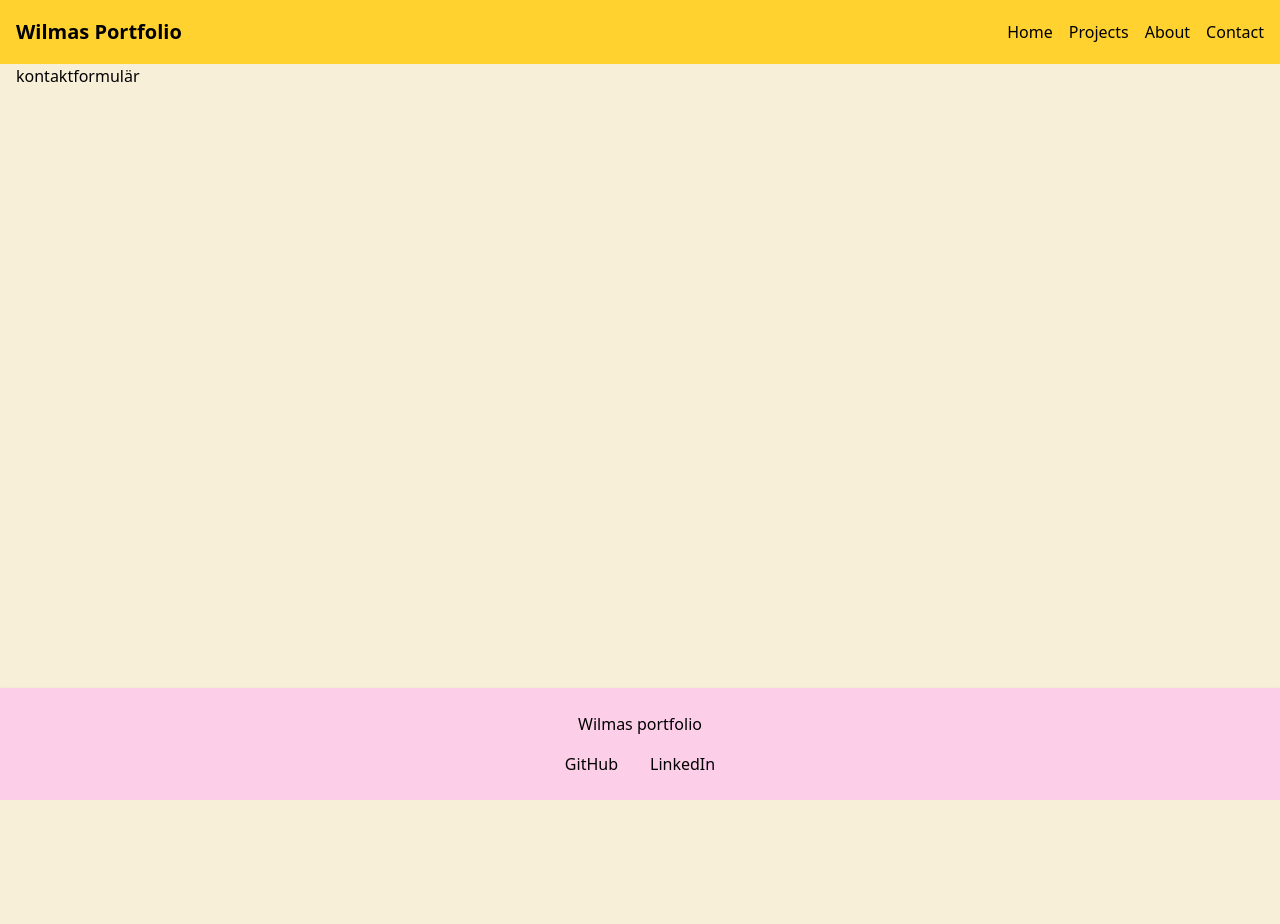
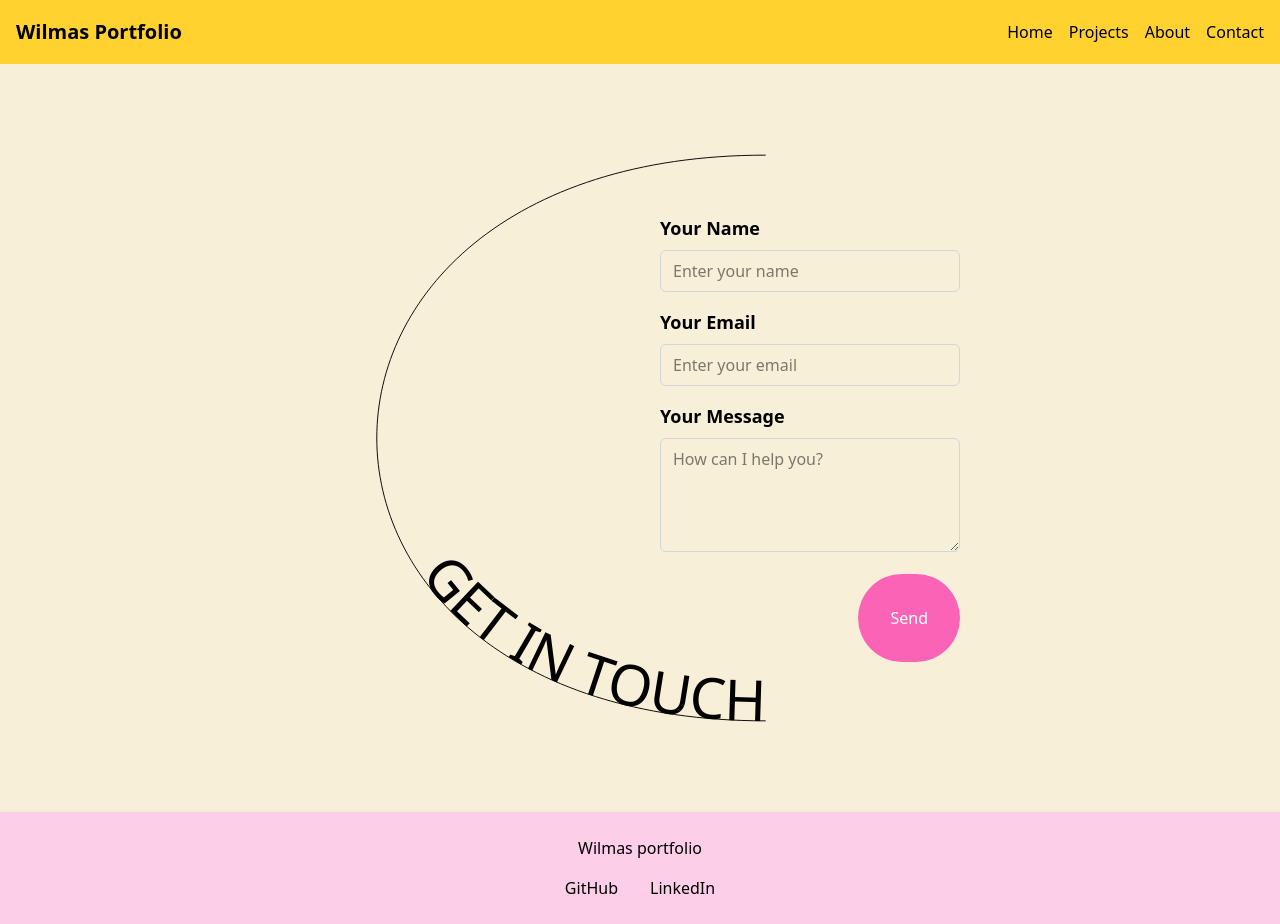
Before and after one commit to gitwilma/portfolio-project, a React (Vite) app: page /contact in a window 1280 px wide. Before the commit the page ends 800 px from the top, so only its background shows below. Built offline with nearby package versions, Linux system fonts and the light colour scheme.

Commit message:
added form and styling

```diff
--- a/src/pages/Contact.tsx
+++ b/src/pages/Contact.tsx
@@ -1,7 +1,108 @@
+import { useState } from "react";
+
 export default function Contact() {
+  const [name, setName] = useState("");
+  const [email, setEmail] = useState("");
+  const [message, setMessage] = useState("");
+  const [formStatus, setFormStatus] = useState("");
+
+  // Hantera form submission
+  const handleSubmit = (e: React.FormEvent) => {
+    e.preventDefault();
+
+    if (!name || !email || !message) {
+      setFormStatus("Please fill in all fields.");
+      return;
+    }
+
+    setFormStatus("Form submitted successfully!");
+  };
+
   return (
-    <div>
-      <h2>kontaktformulär</h2>
+    <div className="flex items-center justify-center max-w-7xl mx-auto p-6">
+      {/* SVG C-formad text */}
+      <div className="w-[55%] flex justify-end">
+        <svg width="100%" height="700" viewBox="0 0 700 700">
+          <path
+            id="c-curve"
+            d="M 600,50
+               C 50,50 50,650 600,650"
+            fill="transparent"
+            stroke="black"
+            strokeWidth="1"
+          />
+          <text fontSize="60" fill="black">
+            <textPath href="#c-curve" startOffset="100%" textAnchor="end">
+              GET IN TOUCH
+            </textPath>
+          </text>
+        </svg>
+      </div>
+
+      {/* Kontaktformulär */}
+      <div className="w-[35%] -ml-50">
+        <form onSubmit={handleSubmit} className="space-y-4 w-[300px]">
+          <div>
+            <label htmlFor="name" className="block text-lg font-semibold mb-2">
+              Your Name
+            </label>
+            <input
+              type="text"
+              id="name"
+              value={name}
+              onChange={(e) => setName(e.target.value)}
+              className="w-full px-3 py-2 border border-gray-300 rounded-md focus:outline-none focus:ring-2 focus:ring-pink-400"
+              placeholder="Enter your name"
+            />
+          </div>
+
+          <div>
+            <label htmlFor="email" className="block text-lg font-semibold mb-2">
+              Your Email
+            </label>
+            <input
+              type="email"
+              id="email"
+              value={email}
+              onChange={(e) => setEmail(e.target.value)}
+              className="w-full px-3 py-2 border border-gray-300 rounded-md focus:outline-none focus:ring-2 focus:ring-pink-400"
+              placeholder="Enter your email"
+            />
+          </div>
+
+          <div>
+            <label
+              htmlFor="message"
+              className="block text-lg font-semibold mb-2"
+            >
+              Your Message
+            </label>
+            <textarea
+              id="message"
+              value={message}
+              onChange={(e) => setMessage(e.target.value)}
+              className="w-full px-3 py-2 border border-gray-300 rounded-md focus:outline-none focus:ring-2 focus:ring-pink-400"
+              rows={4}
+              placeholder="How can I help you?"
+            />
+          </div>
+
+          {formStatus && (
+            <div className="text-right text-lg font-semibold">
+              <p>{formStatus}</p>
+            </div>
+          )}
+
+          <div className="flex justify-end">
+            <button
+              type="submit"
+              className="px-8 py-8 bg-pink-400 text-white rounded-full hover:bg-pink-600 focus:outline-none focus:ring-2 focus:ring-pink-300"
+            >
+              Send
+            </button>
+          </div>
+        </form>
+      </div>
     </div>
   );
 }
```
